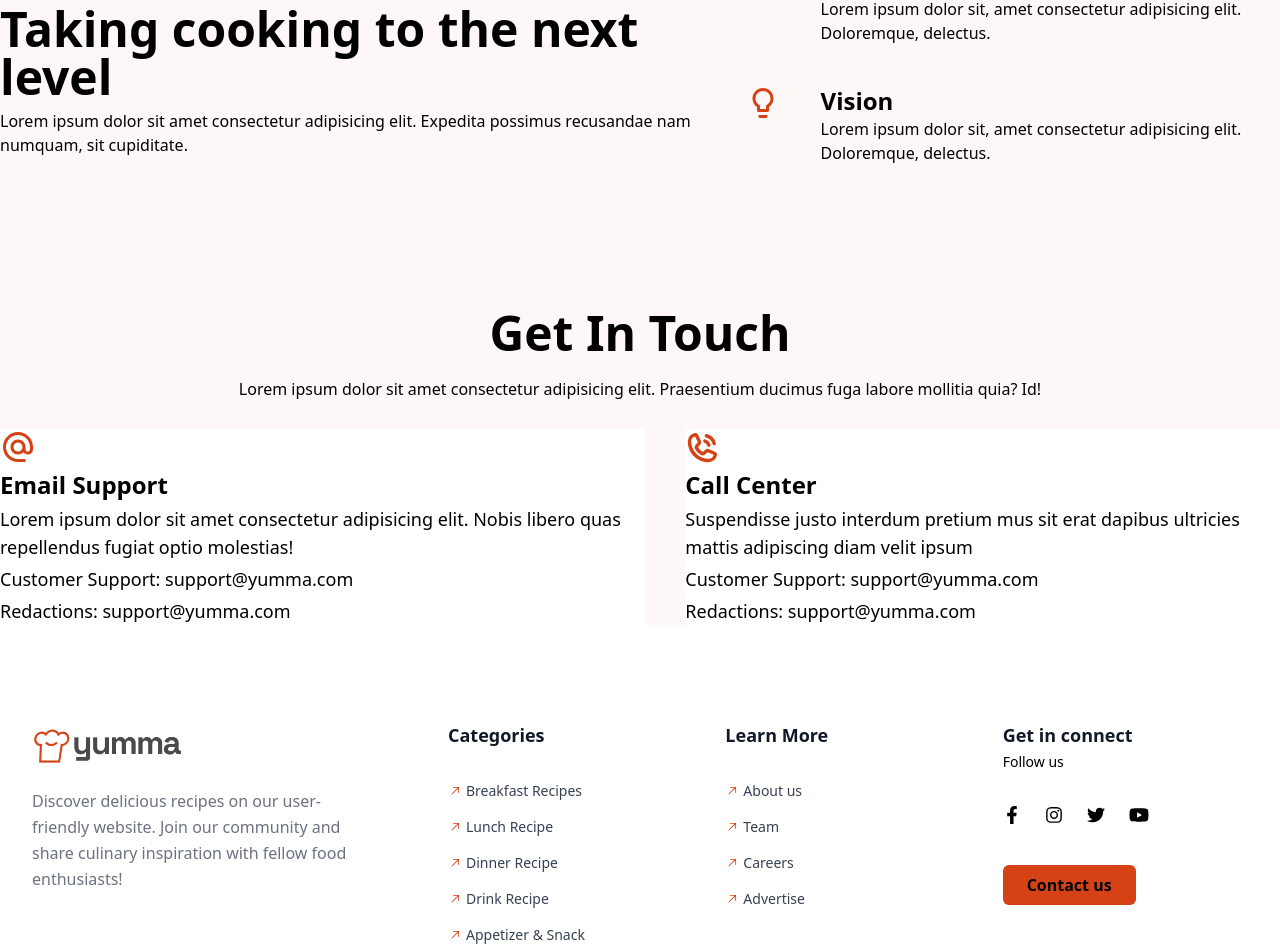
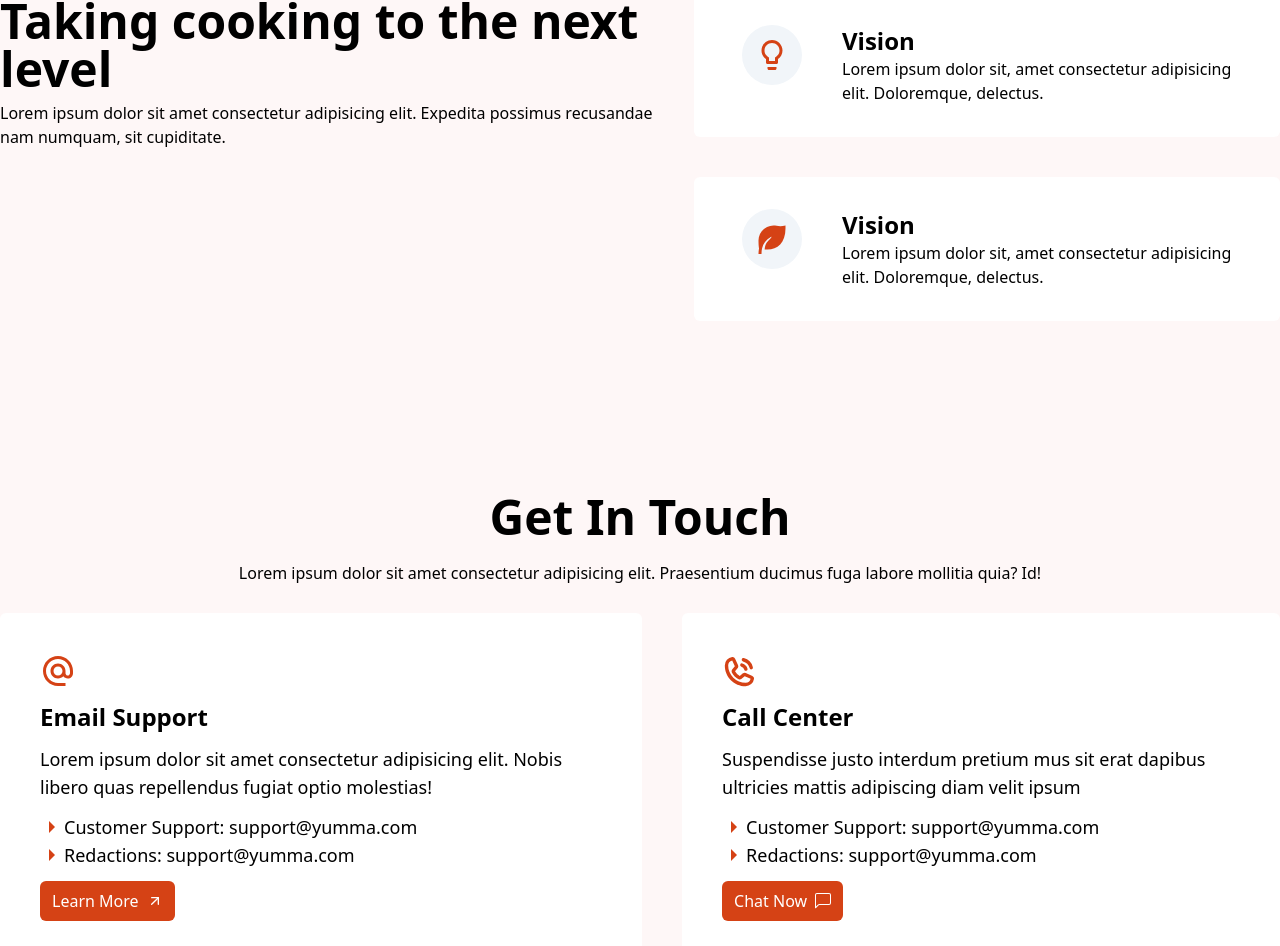
Before and after one commit to Priyanka-Das-Dipa/recipes_sharing_client, a React (Vite) app: page /about in a window 1280 px wide. Shown: the part 253-1199 px from the top of the page. Built offline with nearby package versions, Linux system fonts and the light colour scheme.

Commit message:
add a section on about page

```diff
--- a/src/components/about/GetInTouch.jsx
+++ b/src/components/about/GetInTouch.jsx
@@ -1,9 +1,11 @@
 import { MdAlternateEmail } from "react-icons/md";
 import { PiPhoneCallBold } from "react-icons/pi";
-
+import { IoMdArrowDropright } from "react-icons/io";
+import { FiArrowUpRight } from "react-icons/fi";
+import { BsChatLeft } from "react-icons/bs";
 const GetInTouch = () => {
   return (
-    <div className="mb-20">
+    <div className="pb-20 px-5 md:px-0 ">
       <div className="text-center">
         <h1 className="text-5xl font-bold">Get In Touch</h1>
         <p className="text-base pt-5">
@@ -12,21 +14,56 @@
         </p>
       </div>
       <div className="flex-row md:flex gap-10 mt-7">
-        <div className="bg-white space-y-1">
-        <MdAlternateEmail className="text-4xl text-primary font-bold"/>
-        <h1 className="text-2xl font-bold">Email Support</h1>
-        <p className="text-lg ">Lorem ipsum dolor sit amet consectetur adipisicing elit. Nobis libero quas repellendus fugiat optio molestias!</p>
+        <div className="bg-white rounded-md space-y-3 p-10 ">
+          <MdAlternateEmail className="text-4xl text-primary font-bold" />
+          <h1 className="text-2xl font-bold">Email Support</h1>
 
-        <p className="text-lg ">Customer Support: <span className="">support@yumma.com</span></p>
-        <p className="text-lg ">Redactions: <span>support@yumma.com</span></p>
+          <p className="text-lg ">
+            Lorem ipsum dolor sit amet consectetur adipisicing elit. Nobis
+            libero quas repellendus fugiat optio molestias!
+          </p>
+          <ul>
+            <li className="flex items-center">
+              <IoMdArrowDropright className="text-primary text-2xl " />
+              <p className="text-lg ">
+                Customer Support: <span className="">support@yumma.com</span>
+              </p>
+            </li>
+            <li className="flex items-center">
+              <IoMdArrowDropright className="text-primary text-2xl " />
+              <p className="text-lg ">
+                Redactions: <span>support@yumma.com</span>
+              </p>
+            </li>
+          </ul>
+          <button className="flex gap-2 items-center justify-center bg-primary py-2 px-3 rounded-md text-white">
+         Learn More <FiArrowUpRight />
+        </button>
         </div>
-        <div className="bg-white space-y-1">
-        <PiPhoneCallBold  className="text-4xl text-primary font-bold"/>
-        <h1 className="text-2xl font-bold">Call Center</h1>
-        <p className="text-lg ">Suspendisse justo interdum pretium mus sit erat dapibus ultricies mattis adipiscing diam velit ipsum</p>
-
-        <p className="text-lg ">Customer Support: <span className="">support@yumma.com</span></p>
-        <p className="text-lg ">Redactions: <span>support@yumma.com</span></p>
+        <div className="bg-white rounded-md space-y-3 p-10">
+          <PiPhoneCallBold className="text-4xl text-primary font-bold" />
+          <h1 className="text-2xl font-bold">Call Center</h1>
+          <p className="text-lg ">
+            Suspendisse justo interdum pretium mus sit erat dapibus ultricies
+            mattis adipiscing diam velit ipsum
+          </p>
+          <ul>
+            <li className="flex items-center">
+              <IoMdArrowDropright className="text-primary text-2xl " />
+              <p className="text-lg ">
+                Customer Support: <span className="">support@yumma.com</span>
+              </p>
+            </li>
+            <li className="flex items-center">
+              <IoMdArrowDropright className="text-primary text-2xl " />
+              <p className="text-lg ">
+                Redactions: <span>support@yumma.com</span>
+              </p>
+            </li>
+          </ul>
+          <button className="flex gap-2 items-center justify-center bg-primary py-2 px-3 rounded-md text-white">
+         Chat Now <BsChatLeft />
+         </button>
         </div>
       </div>
     </div>
--- a/src/components/about/Nextlevel.jsx
+++ b/src/components/about/Nextlevel.jsx
@@ -1,32 +1,43 @@
 import { MdLightbulbOutline } from "react-icons/md";
-
+import { RiLeafFill } from "react-icons/ri";
 
 const NextLevel = () => {
   return (
-
-        <section className="my-36">
-
-        <div className="flex gap-10 items-center">
+    <section className="px-5 md:px-0">
+      <div className="lg:flex md:flex-row gap-10 items-start justify-between py-24 md:py-36">
         <div className="space-y-2">
           <h1 className="text-primary font-semibold">Our Value</h1>
-                <h1 className="text-5xl font-bold">Taking cooking to the next level</h1>
-                <p>Lorem ipsum dolor sit amet consectetur adipisicing elit. Expedita possimus recusandae nam numquam, sit cupiditate.</p>
+          <h1 className="text-5xl font-bold">
+            Taking cooking to the next level
+          </h1>
+          <p>
+            Lorem ipsum dolor sit amet consectetur adipisicing elit. Expedita
+            possimus recusandae nam numquam, sit cupiditate.
+          </p>
+        </div>
+        <div className="mt-7 md:mt-7">
+          <div className="flex items-start justify-start gap-10 bg-white py-8 px-12 rounded-md">
+            <div className="p-3 bg-slate-100 rounded-full">
+              <MdLightbulbOutline className="text-4xl text-primary font-bold" />
             </div>
             <div>
-                <div>
-                    <div className="flex items-start gap-10">
-                        <div><MdLightbulbOutline className="text-4xl text-primary font-bold"/></div>
+              <h1 className="text-2xl font-bold">Vision</h1>
+              <p>
+                Lorem ipsum dolor sit, amet consectetur adipisicing elit.
+                Doloremque, delectus.
+              </p>
+            </div>
+          </div>
+          <div className="flex items-start justify-start gap-10 mt-10 bg-white py-8 px-12 rounded-md">
+            <div className="p-3 bg-slate-100 rounded-full">
+              <RiLeafFill className="text-4xl text-primary font-bold" />
+            </div>
             <div>
               <h1 className="text-2xl font-bold">Vision</h1>
-                            <p>Lorem ipsum dolor sit, amet consectetur adipisicing elit. Doloremque, delectus.</p>
-                        </div>
-                    </div>
-                    <div className="flex items-start gap-10 mt-10">
-                        <div><MdLightbulbOutline className="text-4xl text-primary font-bold"/></div>
-                        <div>
-                            <h1 className="text-2xl font-bold">Vision</h1>
-                            <p>Lorem ipsum dolor sit, amet consectetur adipisicing elit. Doloremque, delectus.</p>
-                        </div>
+              <p>
+                Lorem ipsum dolor sit, amet consectetur adipisicing elit.
+                Doloremque, delectus.
+              </p>
             </div>
           </div>
         </div>
--- a/src/shared/navbar/Navbar.jsx
+++ b/src/shared/navbar/Navbar.jsx
@@ -66,7 +66,7 @@
             >
               <FiMenu />
               {dropDownState && (
-                <ul className=" z-10  gap-2  bg-[#393E46] px-5 py-2 absolute right-0 top-11 flex w-[200px] flex-col  rounded-lg   text-base ">
+                <ul className=" z-10  gap-2  bg-white px-5 py-2 absolute right-0 top-11 flex w-[200px] flex-col  rounded-lg   text-base ">
                   {navLinks}
                 </ul>
               )}
```
Lines whose indentation alone changed are shown as unchanged.
